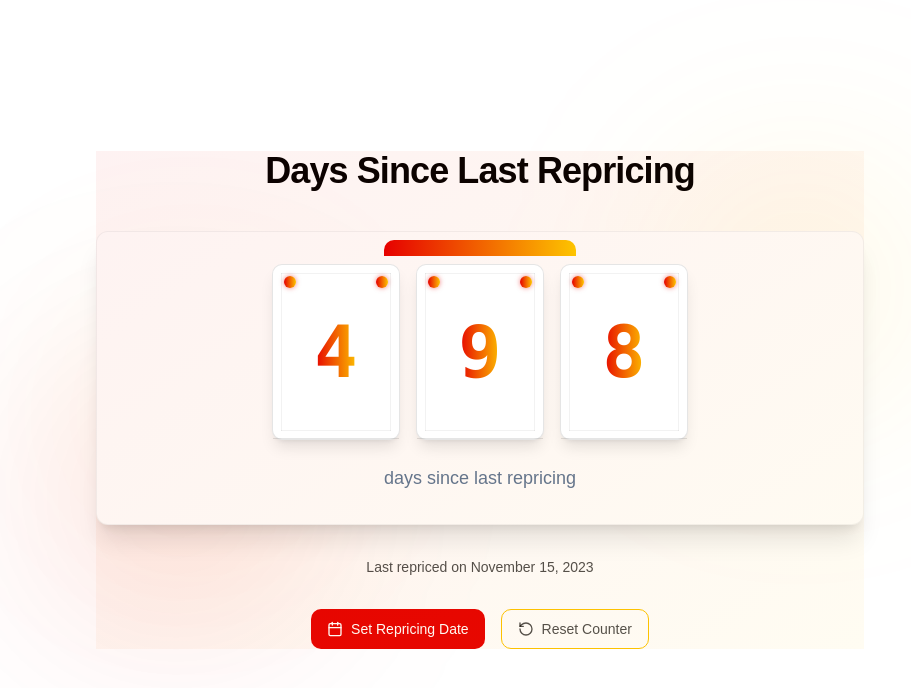
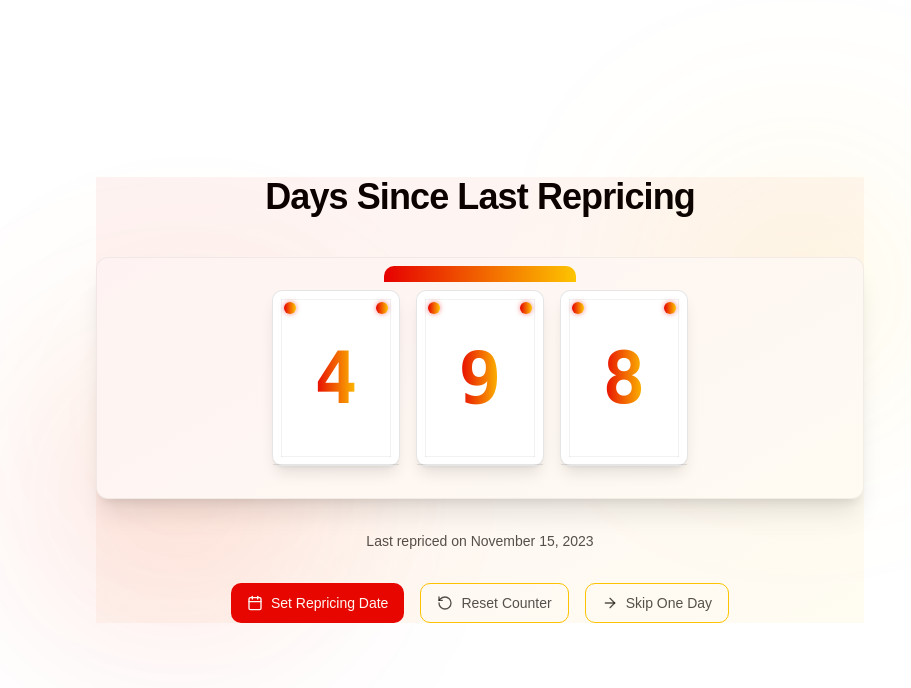
Before and after one commit to MattiaPompei/last-repricing-counter, a React (Vite) app: page / in a window 1280 px wide. Shown: the top 688 px of the page, without its empty margins (160-1071 px from the left). Built offline with nearby package versions, Linux system fonts and the light colour scheme.

Commit message:
Fix: Remove unused text and add skip day button
- Removed the unused text in the DaysCounter component.
- Added a button to skip one day ahead in the counter.

```diff
--- a/src/components/DaysCounter.tsx
+++ b/src/components/DaysCounter.tsx
@@ -4,9 +4,13 @@ import VintageCalendarCard from "./VintageCalendarCard";
 
 interface DaysCounterProps {
   lastEventDate: Date;
+  onSkipDay?: () => void;
 }
 
-const DaysCounter: React.FC<DaysCounterProps> = ({ lastEventDate }) => {
+const DaysCounter: React.FC<DaysCounterProps> = ({
+  lastEventDate,
+  onSkipDay
+}) => {
   const [days, setDays] = useState<number>(0);
   const [flipping, setFlipping] = useState<boolean>(false);
 
@@ -48,9 +52,6 @@ const DaysCounter: React.FC<DaysCounterProps> = ({ lastEventDate }) => {
           />
         ))}
       </div>
-      <div className="mt-6 text-lg text-muted-foreground">
-        days since last repricing
-      </div>
     </div>
   );
 };
--- a/src/pages/RepricingCounter.tsx
+++ b/src/pages/RepricingCounter.tsx
@@ -1,6 +1,6 @@
 
 import React, { useState } from "react";
-import { Calendar, CalendarIcon, RotateCcw } from "lucide-react";
+import { Calendar, CalendarIcon, RotateCcw, ArrowRight } from "lucide-react";
 import { format } from "date-fns";
 import DaysCounter from "@/components/DaysCounter";
 import { Card, CardContent } from "@/components/ui/card";
@@ -49,6 +49,16 @@ const RepricingCounter: React.FC = () => {
     setDatePickerDate(today);
     localStorage.setItem("lastRepricingDate", today.toISOString());
     toast.success("Counter reset to today");
+  };
+
+  const skipOneDay = () => {
+    // Create a new date that's one day earlier than the current repricing date
+    const newDate = new Date(lastRepricingDate);
+    newDate.setDate(newDate.getDate() - 1);
+    setLastRepricingDate(newDate);
+    setDatePickerDate(newDate);
+    localStorage.setItem("lastRepricingDate", newDate.toISOString());
+    toast.success("Skipped ahead one day");
   };
 
   return (
@@ -147,6 +157,15 @@ const RepricingCounter: React.FC = () => {
             <RotateCcw className="h-4 w-4" />
             Reset Counter
           </Button>
+
+          <Button
+            variant="outline"
+            className="flex items-center gap-2 border-[#FDC400] bg-white hover:bg-white/90 text-black/70"
+            onClick={skipOneDay}
+          >
+            <ArrowRight className="h-4 w-4" />
+            Skip One Day
+          </Button>
         </div>
       </div>
     </div>
```
